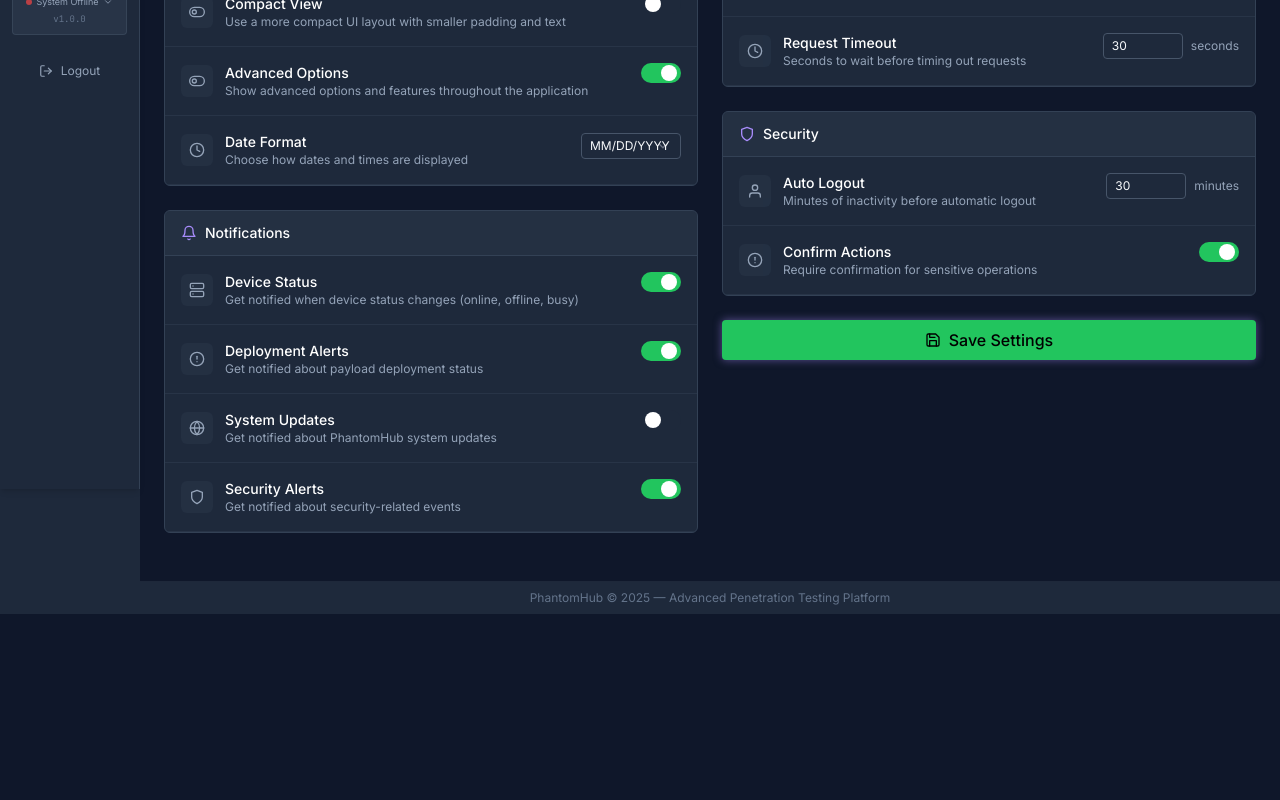
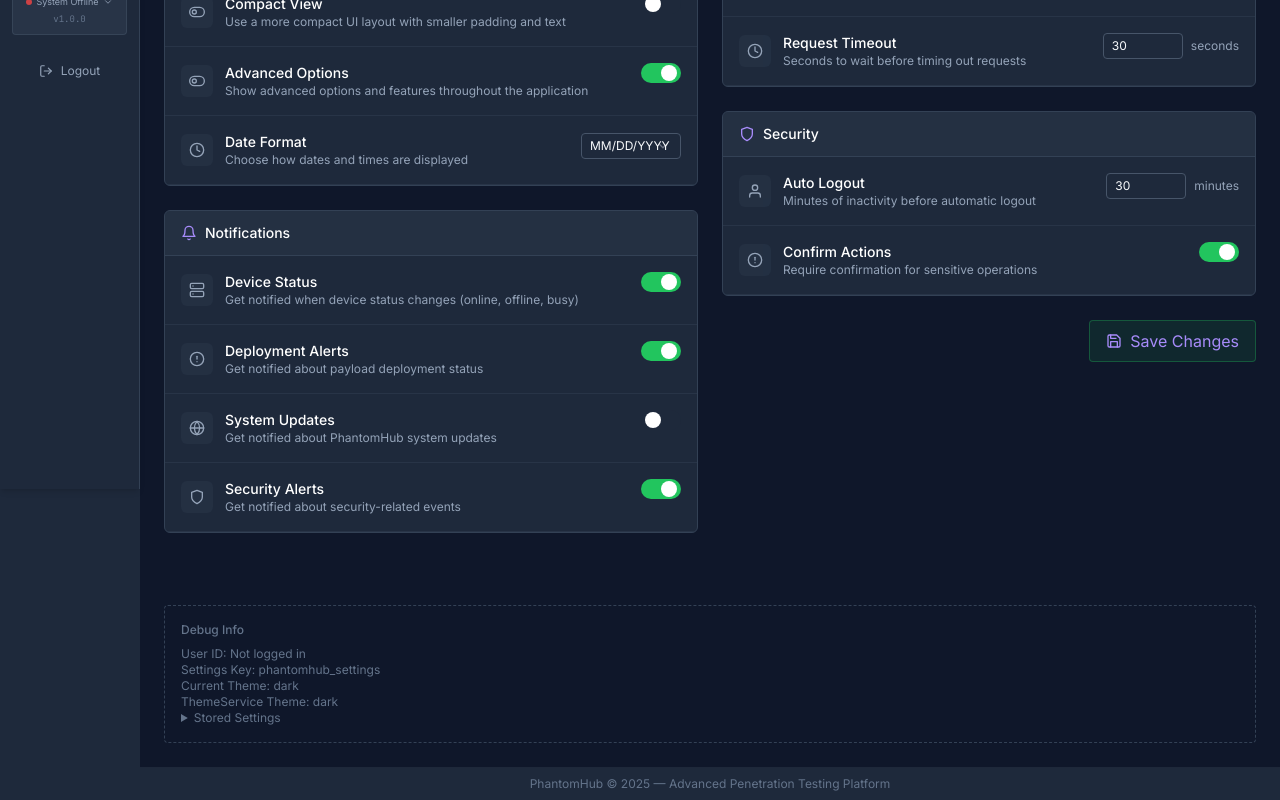
Before and after one commit to cloudzombie/phantomhub, a React (Vite) app in the folder frontend/: page /settings in a window 1280 px wide. Shown: the part 311-1111 px from the top of the page. Before the commit the page ends 925 px from the top, so only its background shows below. Built offline with nearby package versions, Linux system fonts and the light colour scheme; no server answers.

Commit message:
fix: Ensure theme settings are properly saved to user-specific localStorage

```diff
--- a/frontend/src/components/ui/ThemeToggle.tsx
+++ b/frontend/src/components/ui/ThemeToggle.tsx
@@ -27,8 +27,14 @@ const ThemeToggle = ({ compact = false, showLabels = true }: ThemeToggleProps) =
 
   const handleThemeChange = (newTheme: ThemeType) => {
     console.log('ThemeToggle: Changing theme to', newTheme);
+
+    // Set the theme in ThemeService
     ThemeService.setTheme(newTheme);
+
+    // Save the theme to localStorage settings
     ThemeService.saveToSettings();
+
+    console.log('ThemeToggle: Theme change completed, saved to settings');
   };
 
   if (compact) {
--- a/frontend/src/pages/Settings.tsx
+++ b/frontend/src/pages/Settings.tsx
@@ -348,6 +348,22 @@ const Settings = () => {
     return JSON.stringify(settings) !== JSON.stringify(savedSettings);
   };
 
+  // Add a debug function to check localStorage settings for the current user
+  const getStoredSettings = () => {
+    try {
+      const userId = getCurrentUserId();
+      const key = getSettingsKey();
+      const stored = localStorage.getItem(key);
+      if (stored) {
+        return JSON.parse(stored);
+      }
+      return null;
+    } catch (error) {
+      console.error('Error getting stored settings:', error);
+      return null;
+    }
+  };
+
   return (
     <div className="p-6 bg-primary text-primary">
       {/* Page Title */}
@@ -558,34 +574,47 @@ const Settings = () => {
           </SettingsGroup>
 
           {/* Save Button */}
-          <div className="mt-6">
+          <div className="mt-6 flex justify-end">
             <button
               onClick={handleSaveSettings}
               disabled={isLoading || !hasChanges()}
-              className={`w-full flex items-center justify-center py-2 px-4 rounded font-medium ${
-                !hasChanges()
-                  ? 'bg-slate-700/50 text-slate-500 cursor-not-allowed'
-                  : 'bg-green-500 text-black hover:bg-green-400 shadow-glow-green'
-              }`}
+              className={`px-4 py-2 rounded flex items-center ${
+                hasChanges()
+                  ? 'bg-green-500/10 text-green-500 border-green-500/30 hover:bg-green-500/20'
+                  : 'bg-slate-700/30 text-slate-500 border-slate-600/30 cursor-not-allowed'
+              } border transition-colors`}
             >
               {isLoading ? (
                 <>
-                  <svg className="animate-spin -ml-1 mr-2 h-4 w-4" xmlns="http://www.w3.org/2000/svg" fill="none" viewBox="0 0 24 24">
-                    <circle className="opacity-25" cx="12" cy="12" r="10" stroke="currentColor" strokeWidth="4"></circle>
-                    <path className="opacity-75" fill="currentColor" d="M4 12a8 8 0 018-8V0C5.373 0 0 5.373 0 12h4zm2 5.291A7.962 7.962 0 014 12H0c0 3.042 1.135 5.824 3 7.938l3-2.647z"></path>
-                  </svg>
-                  <span>Saving...</span>
+                  <span className="animate-pulse">Saving...</span>
                 </>
               ) : (
                 <>
-                  <FiSave className="mr-2" size={16} />
-                  <span>Save Settings</span>
+                  <FiSave size={16} className="mr-2" />
+                  Save Changes
                 </>
               )}
             </button>
           </div>
         </div>
       </div>
+
+      {/* Debug Info - Hidden in production */}
+      {process.env.NODE_ENV !== 'production' && (
+        <div className="mt-12 p-4 border border-dashed border-slate-700 rounded text-slate-500 text-xs">
+          <h3 className="font-medium mb-2">Debug Info</h3>
+          <p>User ID: {getCurrentUserId() || 'Not logged in'}</p>
+          <p>Settings Key: {getSettingsKey()}</p>
+          <p>Current Theme: {settings.theme}</p>
+          <p>ThemeService Theme: {ThemeService.getConfig().theme}</p>
+          <details>
+            <summary className="cursor-pointer">Stored Settings</summary>
+            <pre className="mt-2 p-2 bg-slate-800 rounded overflow-auto max-h-48">
+              {JSON.stringify(getStoredSettings(), null, 2)}
+            </pre>
+          </details>
+        </div>
+      )}
     </div>
   );
 };
--- a/frontend/src/services/ThemeService.ts
+++ b/frontend/src/services/ThemeService.ts
@@ -193,6 +193,7 @@ class ThemeService {
         settings.display.compactView = this.config.compactView;
         settings.display.dateFormat = this.config.dateFormat;
         localStorage.setItem(settingsKey, JSON.stringify(settings));
+        console.log('ThemeService: Saved theme settings to localStorage', settings);
       } else {
         // Create new settings object if none exists
         const newSettings = {
@@ -204,6 +205,7 @@ class ThemeService {
           }
         };
         localStorage.setItem(settingsKey, JSON.stringify(newSettings));
+        console.log('ThemeService: Created new settings in localStorage', newSettings);
       }
     } catch (error) {
       console.error('Error saving theme settings to localStorage:', error);
```
